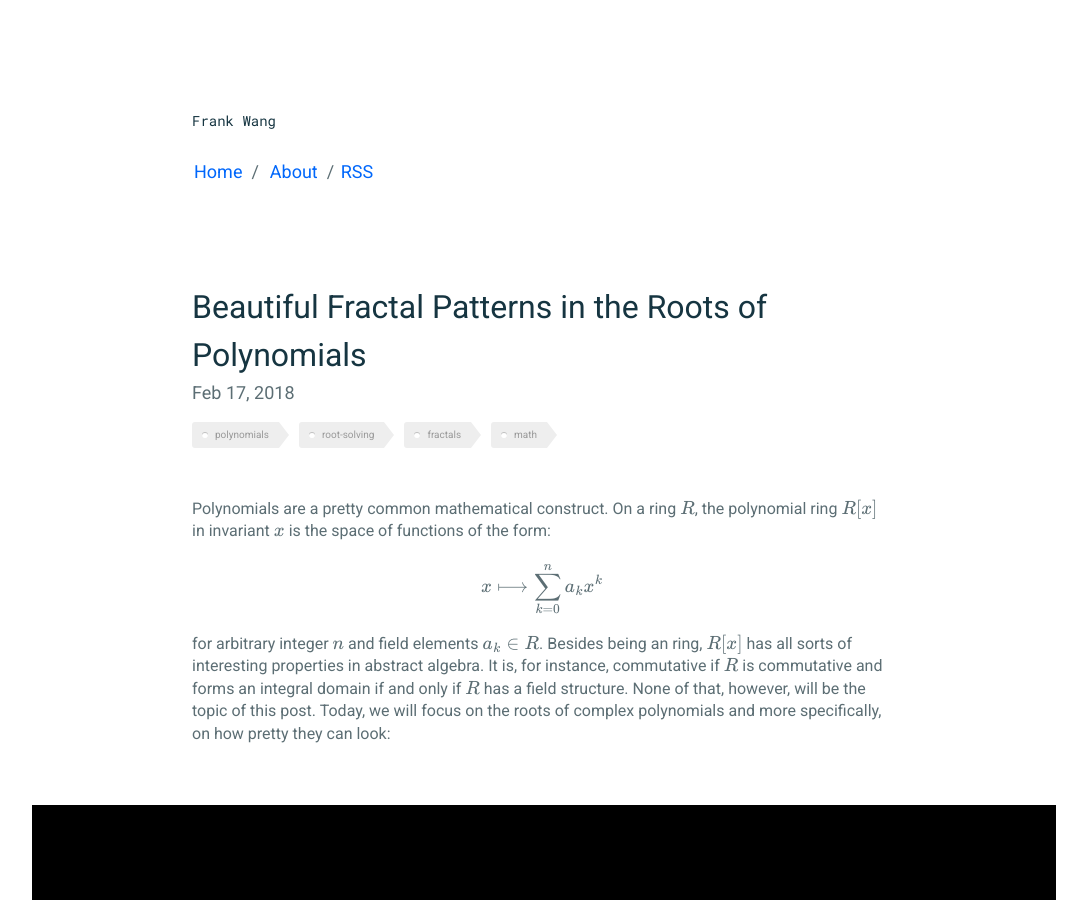
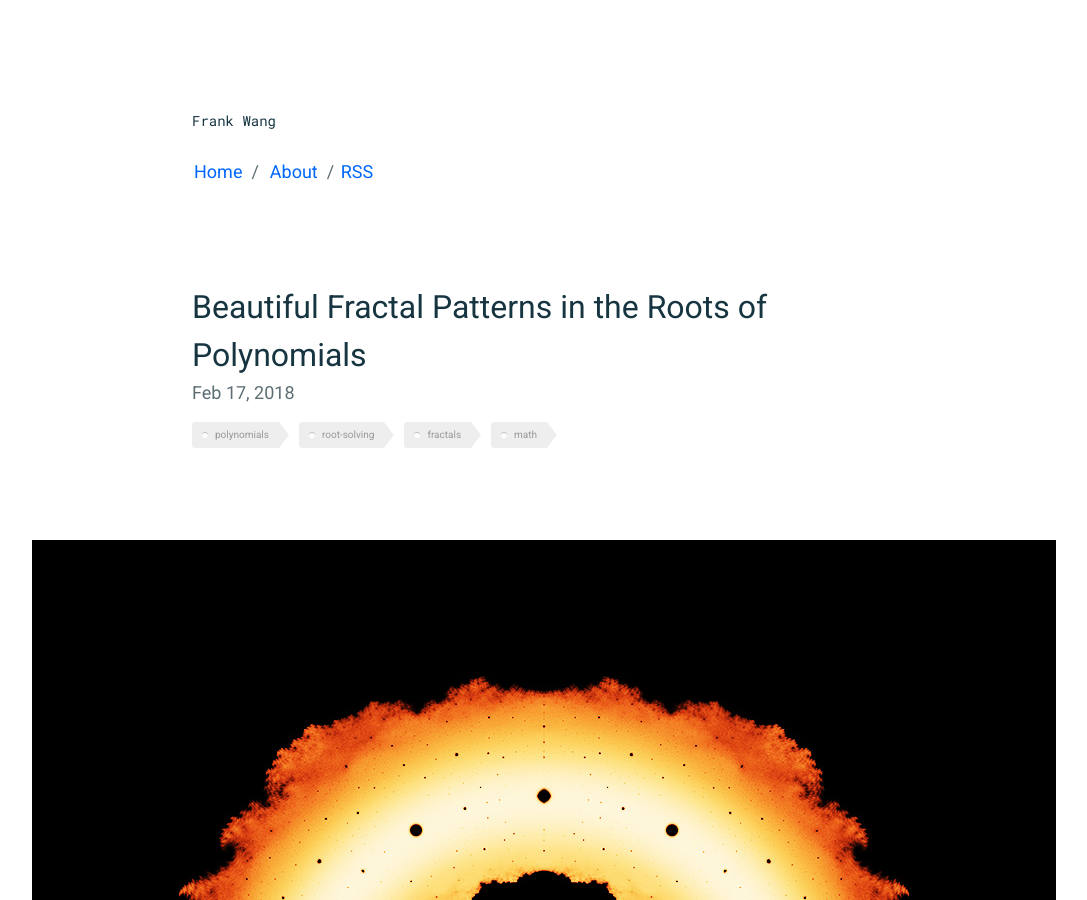
Before and after one commit to frankwang95/frankwang95.github.io, a Jekyll site: the page built from _posts/2018-02-17-polynomial-roots-are-beautiful.md, in a window 1280 px wide and 900 px high. Shown: the whole window, without its empty margins (98-1185 px from the left). Built offline with Jekyll 4.4.1, drawn with Linux system fonts in a browser that asks for light colours; formulas are drawn with MathJax 3.

Commit message:
Remove intro paragraph from polynomial roots post

```diff
--- a/_posts/2018-02-17-polynomial-roots-are-beautiful.md
+++ b/_posts/2018-02-17-polynomial-roots-are-beautiful.md
@@ -4,12 +4,6 @@ title: "Beautiful Fractal Patterns in the Roots of Polynomials"
 date: 2018-02-17
 tags: polynomials root-solving fractals math
 ---
-
-Polynomials are a pretty common mathematical construct. On a ring $$R$$, the polynomial ring $$R[x]$$ in invariant $$x$$ is the space of functions of the form:
-
-  $$x \longmapsto \sum_{k=0}^n a_{k} x^k$$
-
-for arbitrary integer $$n$$ and field elements $$a_k \in R$$. Besides being an ring, $$R[x]$$ has all sorts of interesting properties in abstract algebra. It is, for instance, commutative if $$R$$ is commutative and forms an integral domain if and only if $$R$$ has a field structure. None of that, however, will be the topic of this post. Today, we will focus on the roots of complex polynomials and more specifically, on how pretty they can look:
 
 <br>
 <p align="center">
```
